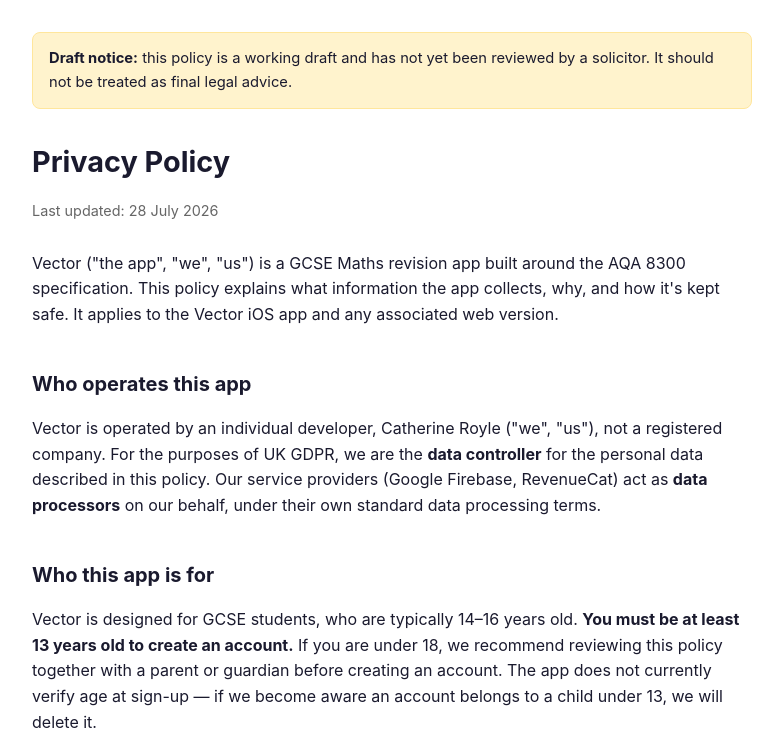
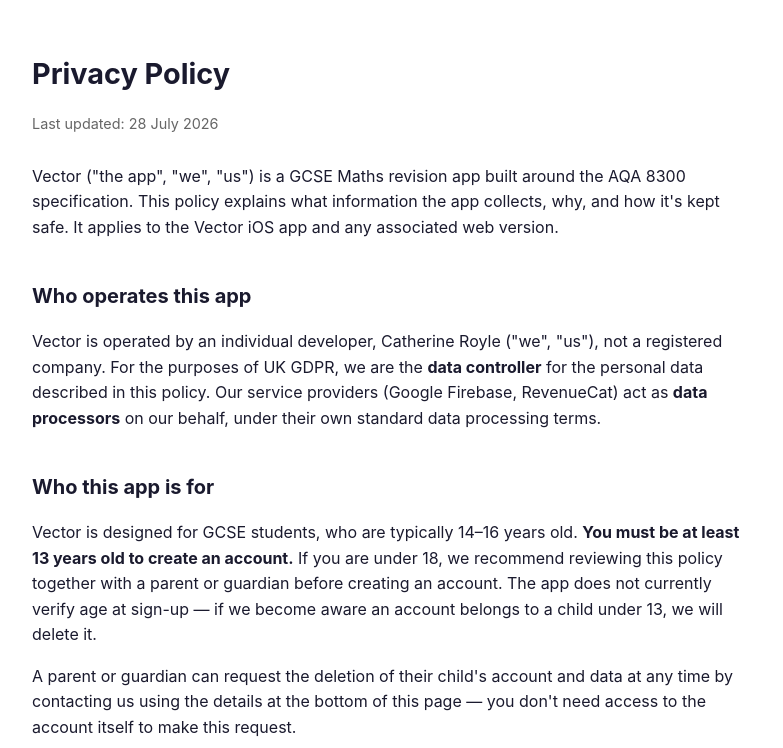
Before and after one commit to cathy60-sudo/vector-legal, a plain HTML site: page index.html in a window 1280 px wide. Shown: the top 748 px of the page, without its empty margins (248-1031 px from the left). Drawn offline with Linux system fonts and the light colour scheme.

Commit message:
Remove draft/review-pending notice

```diff
--- a/index.html
+++ b/index.html
@@ -16,14 +16,6 @@
   h1 { font-size: 1.8em; margin-bottom: 4px; }
   h2 { font-size: 1.25em; margin-top: 2em; }
   .updated { color: #666; font-size: 0.9em; margin-bottom: 2em; }
-  .review-notice {
-    background: #fff3cd;
-    border: 1px solid #ffe69c;
-    border-radius: 8px;
-    padding: 14px 16px;
-    margin-bottom: 2em;
-    font-size: 0.92em;
-  }
   a { color: #4948E9; }
   ul { padding-left: 1.3em; }
   li { margin-bottom: 6px; }
@@ -36,22 +28,6 @@
 </style>
 </head>
 <body>
-
-<!--
-  DRAFT — NOT YET LEGALLY REVIEWED.
-  This page was drafted to accurately describe what the Vector app's code
-  actually does (accounts, sync, local storage, on-device handwriting
-  recognition, subscriptions). Because this app is aimed mainly at under-18s
-  and handles accounts and payments, have it reviewed by a solicitor before
-  relying on it — in particular for compliance with the ICO's Age Appropriate
-  Design Code (Children's Code) and UK GDPR. Remove this comment once
-  reviewed and published.
--->
-<div class="review-notice">
-  <strong>Draft notice:</strong> this policy is a working draft and has not
-  yet been reviewed by a solicitor. It should not be treated as final legal
-  advice.
-</div>
 
 <h1>Privacy Policy</h1>
 <p class="updated">Last updated: 28 July 2026</p>
```
